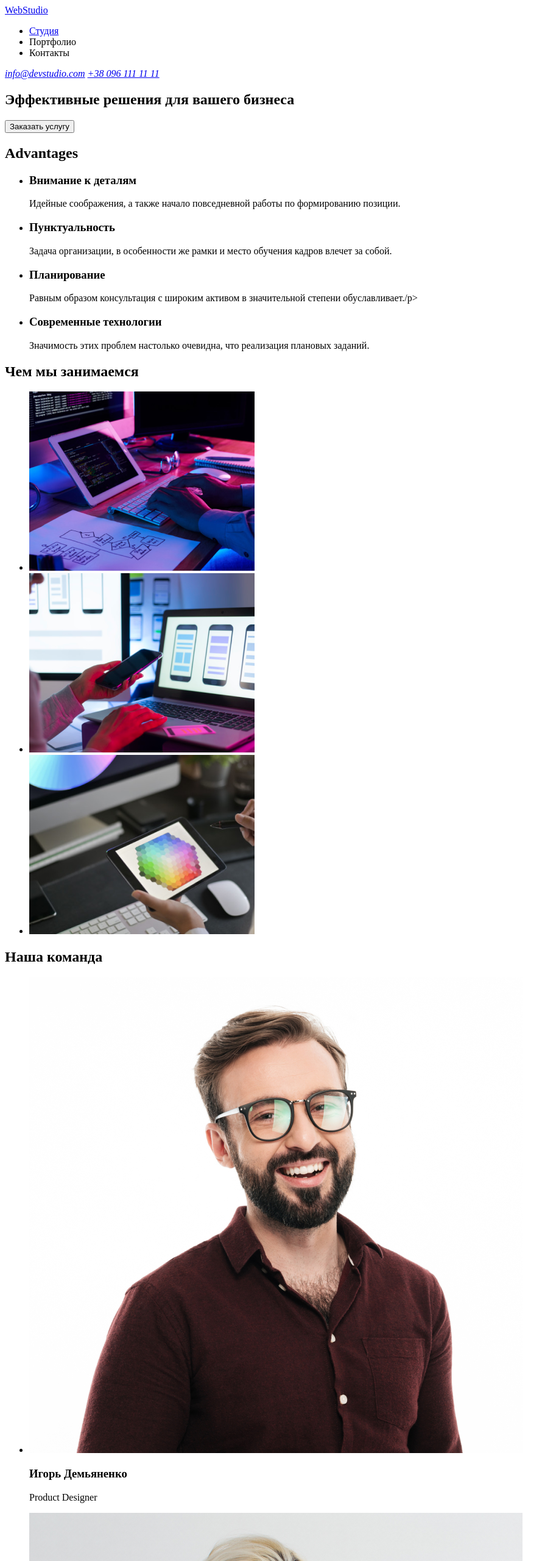
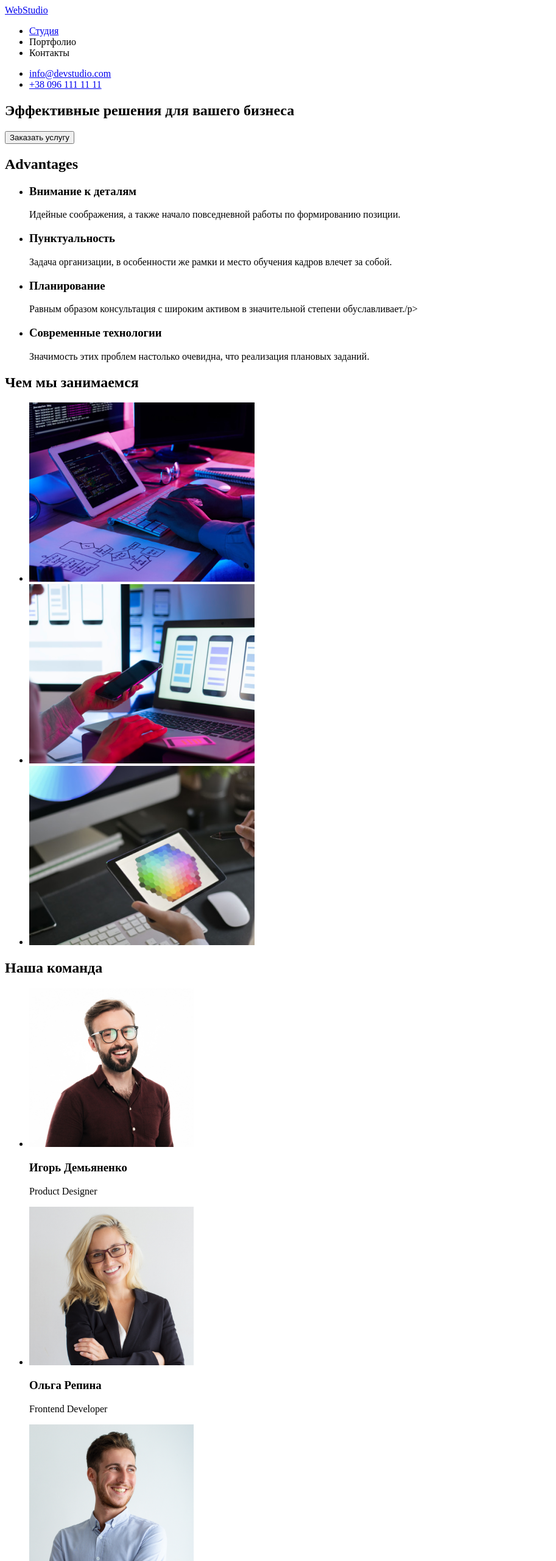
Before and after one commit to piron-johny/goit-html-css-40-dz-1, a plain HTML site: page index.html in a window 1280 px wide. Shown: the top 2560 px of the page at 61% size, without its empty margins (0-913 px from the left). Drawn offline with Linux system fonts and the light colour scheme.

Commit message:
Добавляет длину и ширину для фото. Список в хедере

```diff
--- a/index.html
+++ b/index.html
@@ -17,10 +17,10 @@
         <li><a href="#"></a>Контакты</li>
       </ul>
 
-      <address>
-        <a href="mailto:info@devstudio.com">info@devstudio.com</a>
-        <a href="tel:+380961111111">+38 096 111 11 11</a>
-      </address>
+      <ul>
+        <li><a href="mailto:info@devstudio.com">info@devstudio.com</a></li>
+        <li><a href="tel:+380961111111">+38 096 111 11 11</a></li>
+      </ul>
     </nav>
   </header>
   <!-- /header -->
@@ -63,13 +63,13 @@
       <h2>Чем мы занимаемся</h2>
       <ul>
         <li>
-          <img src="./img/desktop.png" alt="Рабочее место. Стол, клавиатура, монитор">
+          <img src="./img/desktop.png" alt="Рабочее место. Стол, клавиатура, монитор" width="370" height="294">
         </li>
         <li>
-          <img src="./img/mobile.png" alt="Рабочее место. Компьютер с изображением мобильной разработки">
+          <img src="./img/mobile.png" alt="Рабочее место. Компьютер с изображением мобильной разработки"  width="370" height="294">
         </li>
         <li>
-          <img src="./img/design.png" alt="Рабочий процесс. Работа дизайнера на планшете.">
+          <img src="./img/design.png" alt="Рабочий процесс. Работа дизайнера на планшете."  width="370" height="294">
         </li>
       </ul>
     </section>
@@ -80,22 +80,22 @@
       <h2>Наша команда</h2>
       <ul>
         <li>
-          <img src="./img/img-3.jpg" alt="Фото Игоря Демьяненко">
+          <img src="./img/img-3.jpg" alt="Фото Игоря Демьяненко" width="270" height="260">
           <h3>Игорь Демьяненко</h3>
           <p>Product Designer</p>
         </li>
         <li>
-          <img src="./img/img-2.jpg" alt="Фото Ольги Репиной">
+          <img src="./img/img-2.jpg" alt="Фото Ольги Репиной" width="270" height="260">
           <h3>Ольга Репина</h3>
           <p>Frontend Developer</p>
         </li>
         <li>
-          <img src="./img/img-1.jpg" alt="Фото Николая Тарасова">
+          <img src="./img/img-1.jpg" alt="Фото Николая Тарасова" width="270" height="260">
           <h3>Николай Тарасов</h3>
           <p>Marketing</p>
         </li>
         <li>
-          <img src="./img/img-1.jpg" alt="Фото Михаила Ермакова">
+          <img src="./img/img-1.jpg" alt="Фото Михаила Ермакова" width="270" height="260">
           <h3>Михаил Ермаков</h3>
           <p>UI Designer</p>
         </li>
```
